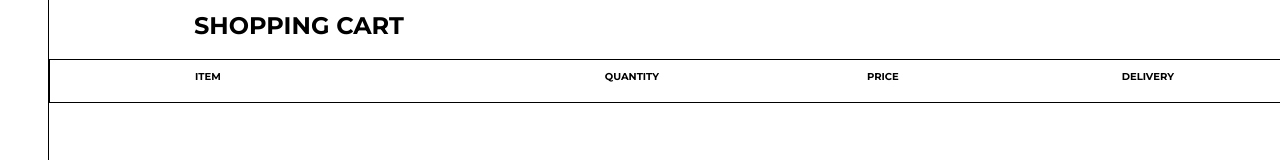
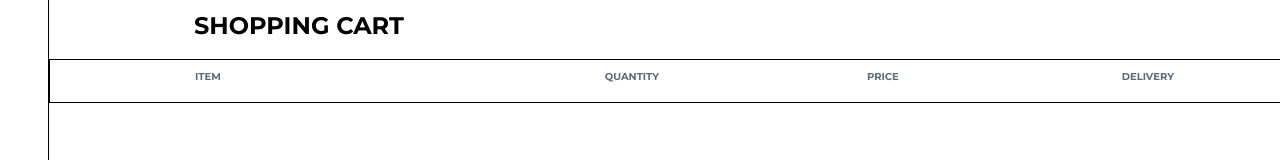
Before and after one commit to BatanAndrei/nextjs-redux-bookstore-on-the-google-books, a Next.js app: page /cart in a window 1280 px wide. Shown: the part 195-355 px from the top of the page. Built offline with nearby package versions, Linux system fonts and the light colour scheme.

Commit message:
initial commit

```diff
--- a/app/cart/cart.module.css
+++ b/app/cart/cart.module.css
@@ -23,6 +23,7 @@
 .nameColumn {
     font-weight: 700;
     font-size: 10px;
+    color: #5C6A79;
 }
 
 .item {
```
